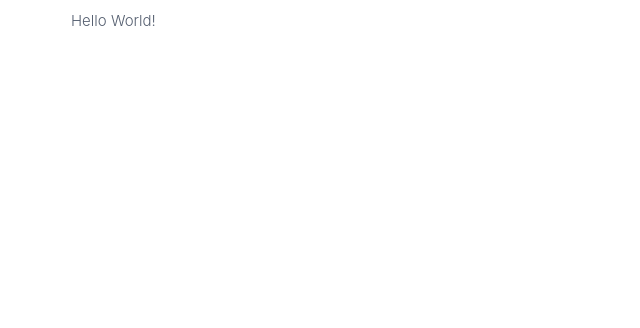
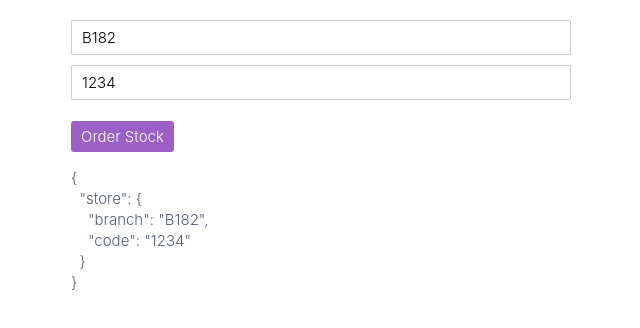
Before and after one commit to tabarino/angular-pro, an Angular app: page / in a window 1280 px wide. Shown: the top 328 px of the page, without its empty margins (319-959 px from the left). Built offline with nearby package versions, Linux system fonts and the light colour scheme.

Commit message:
30 - FormControl and FormGroup

```diff
--- a/src/app/stock-inventory/containers/stock-inventory/stock-inventory.component.html
+++ b/src/app/stock-inventory/containers/stock-inventory/stock-inventory.component.html
@@ -1,3 +1,13 @@
 <div class="stock-inventory">
-    Hello World!
+    <form [formGroup]="form" (ngSubmit)="onSubmit()">
+        <div formGroupName="store">
+            <input formControlName="branch" type="text" placeholder="Branch Id">
+            <input formControlName="code" type="text" placeholder="Manager Code">
+        </div>
+        <br>
+        <div class="stock-inventory__buttons">
+            <button type="submit" [disabled]="form.invalid">Order Stock</button>
+        </div>
+        <pre>{{ form.value | json }}</pre>
+    </form>
 </div>
--- a/src/app/stock-inventory/containers/stock-inventory/stock-inventory.component.ts
+++ b/src/app/stock-inventory/containers/stock-inventory/stock-inventory.component.ts
@@ -1,4 +1,5 @@
 import { Component, OnInit } from '@angular/core';
+import { FormControl, FormGroup } from '@angular/forms';
 
 @Component({
     selector: 'stock-inventory',
@@ -6,8 +7,19 @@ import { Component, OnInit } from '@angular/core';
     styleUrls: ['./stock-inventory.component.scss']
 })
 export class StockInventoryComponent implements OnInit {
+    form = new FormGroup({
+        store: new FormGroup({
+            branch: new FormControl('B182'),
+            code: new FormControl('1234')
+        })
+    });
+
     constructor() { }
 
     ngOnInit(): void {
     }
+
+    onSubmit() {
+        console.log('Submit: ', this.form.value);
+    }
 }
```
